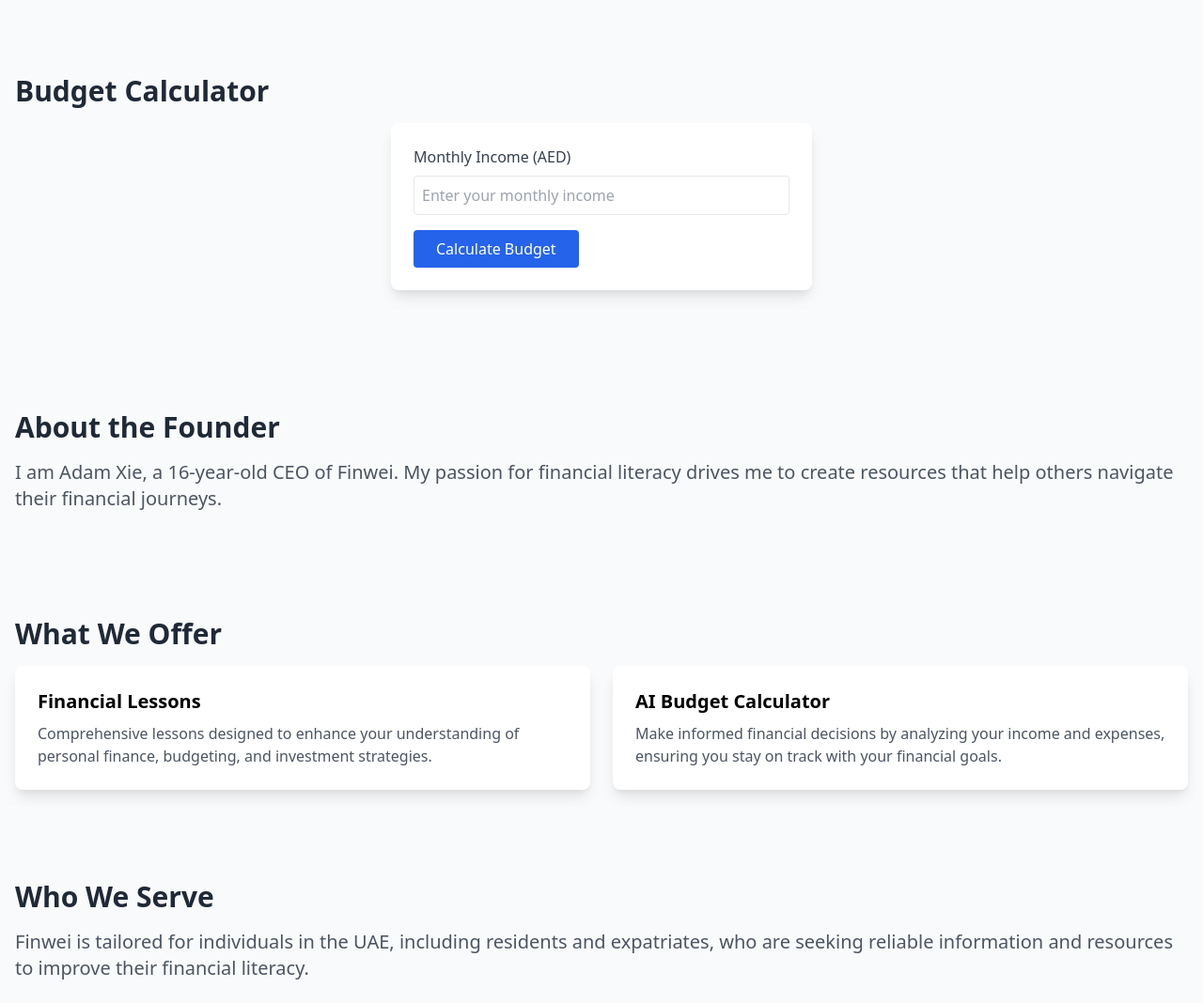
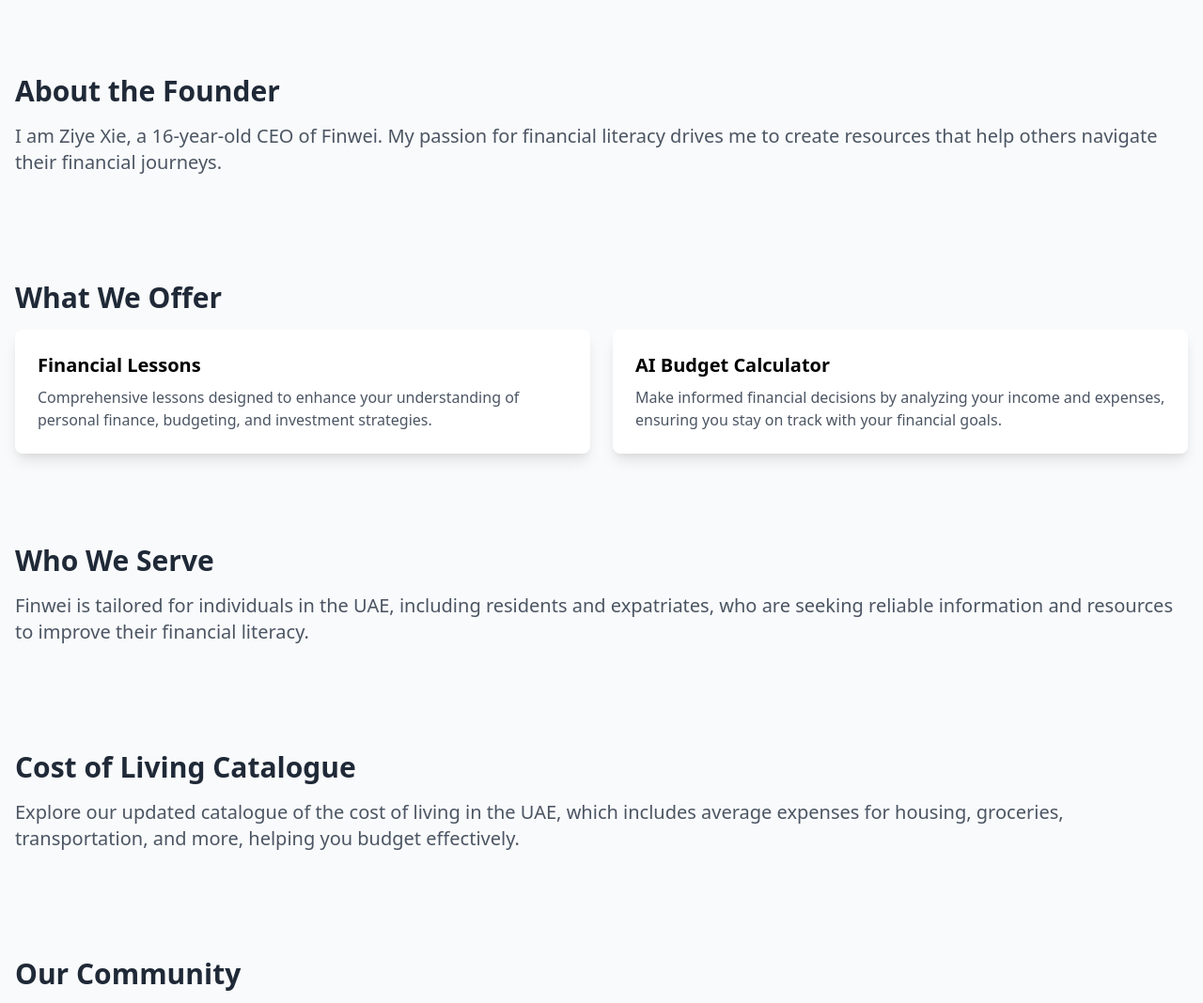
Before and after one commit to AdamXie3/finwei, a Flask app: page / in a window 1280 px wide. Shown: the part 385-1453 px from the top of the page at 94% size. Run offline with Flask 3, Linux system fonts and the light colour scheme.

Commit message:
Remove budget calculator from home page and update name to Ziye Xie

```diff
--- a/templates/index.html
+++ b/templates/index.html
@@ -15,6 +15,7 @@
                 <a href="/" class="hover:text-blue-200">Home</a>
                 <a href="/lessons" class="hover:text-blue-200">Lessons</a>
                 <a href="/calculator" class="hover:text-blue-200">Budget Calculator</a>
+                <a href="/cost_of_living" class="hover:text-blue-200">Cost of Living Calculator</a>
             </div>
         </div>
     </nav>
@@ -31,35 +32,10 @@
 
     <main class="container mx-auto p-4 mt-4">
         <section class="py-12">
-            <h3 class="text-3xl font-bold text-gray-800 mb-4">Budget Calculator</h3>
-            <div class="max-w-md mx-auto bg-white rounded-lg shadow-lg p-6 mb-8">
-                <label class="block text-gray-700 mb-2" for="monthly-income">Monthly Income (AED)</label>
-                <input type="number" id="monthly-income" class="w-full p-2 border rounded" placeholder="Enter your monthly income">
-                <button onclick="calculateBudget()" class="bg-blue-600 text-white px-6 py-2 rounded hover:bg-blue-700 mt-4">
-                    Calculate Budget
-                </button>
-                <div id="budget-results" class="mt-6 hidden">
-                    <div class="grid grid-cols-1 md:grid-cols-3 gap-4">
-                        <div class="bg-green-100 p-4 rounded">
-                            <h4 class="font-bold text-green-800">Needs (50%)</h4>
-                            <p id="needs-amount" class="text-2xl text-green-600"></p>
-                        </div>
-                        <div class="bg-blue-100 p-4 rounded">
-                            <h4 class="font-bold text-blue-800">Wants (30%)</h4>
-                            <p id="wants-amount" class="text-2xl text-blue-600"></p>
-                        </div>
-                        <div class="bg-purple-100 p-4 rounded">
-                            <h4 class="font-bold text-purple-800">Savings (20%)</h4>
-                            <p id="savings-amount" class="text-2xl text-purple-600"></p>
-                        </div>
-                    </div>
-                </div>
-            </div>
+            <h3 class="text-3xl font-bold text-gray-800 mb-4">About the Founder</h3>
+            <p class="text-xl text-gray-600 mb-4">I am Ziye Xie, a 16-year-old CEO of Finwei. My passion for financial literacy drives me to create resources that help others navigate their financial journeys.</p>
         </section>
-        <section class="py-12">
-            <h3 class="text-3xl font-bold text-gray-800 mb-4">About the Founder</h3>
-            <p class="text-xl text-gray-600 mb-4">I am Adam Xie, a 16-year-old CEO of Finwei. My passion for financial literacy drives me to create resources that help others navigate their financial journeys.</p>
-        </section>
+
         <section class="py-12">
             <h3 class="text-3xl font-bold text-gray-800 mb-4">What We Offer</h3>
             <div class="grid grid-cols-1 md:grid-cols-2 gap-6">
@@ -73,17 +49,20 @@
                 </div>
             </div>
         </section>
+
         <section class="py-12">
             <h3 class="text-3xl font-bold text-gray-800 mb-4">Who We Serve</h3>
             <p class="text-xl text-gray-600 mb-4">Finwei is tailored for individuals in the UAE, including residents and expatriates, who are seeking reliable information and resources to improve their financial literacy.</p>
         </section>
+
         <section class="py-12">
             <h3 class="text-3xl font-bold text-gray-800 mb-4">Cost of Living Catalogue</h3>
             <p class="text-xl text-gray-600 mb-4">Explore our updated catalogue of the cost of living in the UAE, which includes average expenses for housing, groceries, transportation, and more, helping you budget effectively.</p>
         </section>
+
         <section class="py-12">
-            <h3 class="text-3xl font-bold text-gray-800 mb-4">People at Work</h3>
-            <img src="https://example.com/path-to-image.jpg" alt="People working" class="w-full max-w-md mx-auto mb-4 rounded-lg shadow-lg">
+            <h3 class="text-3xl font-bold text-gray-800 mb-4">Our Community</h3>
+            <img src="https://example.com/path-to-image.jpg" alt="Community engagement" class="w-full max-w-md mx-auto mb-4 rounded-lg shadow-lg">
             <p class="text-xl text-gray-600 mb-4">Our community is dedicated to fostering financial literacy and empowerment.</p>
         </section>
     </main>
@@ -95,34 +74,5 @@
             <a href="#" class="hover:text-blue-200">Contact Us</a>
         </div>
     </footer>
-
-    <script>
-        async function calculateBudget() {
-            const monthlyIncome = document.getElementById('monthly-income').value;
-            if (!monthlyIncome || monthlyIncome <= 0) {
-                alert('Please enter a valid monthly income');
-                return;
-            }
-
-            try {
-                const response = await fetch('/calculate_budget', {
-                    method: 'POST',
-                    headers: {
-                        'Content-Type': 'application/json',
-                    },
-                    body: JSON.stringify({ monthly_income: monthlyIncome }),
-                });
-
-                const data = await response.json();
-                document.getElementById('budget-results').classList.remove('hidden');
-                document.getElementById('needs-amount').textContent = `${data.needs} AED`;
-                document.getElementById('wants-amount').textContent = `${data.wants} AED`;
-                document.getElementById('savings-amount').textContent = `${data.savings} AED`;
-            } catch (error) {
-                console.error('Error:', error);
-                alert('An error occurred while calculating the budget');
-            }
-        }
-    </script>
 </body>
 </html>
```
